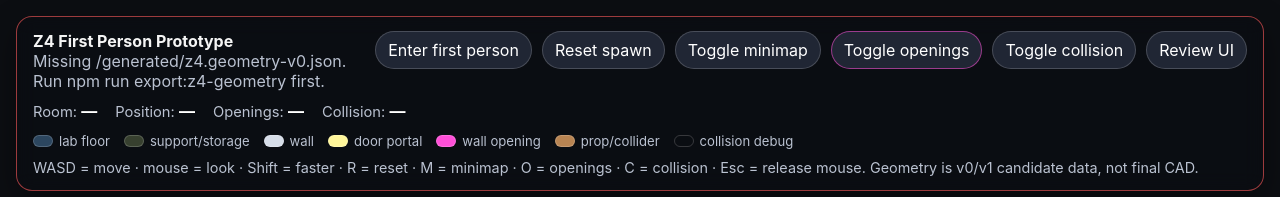
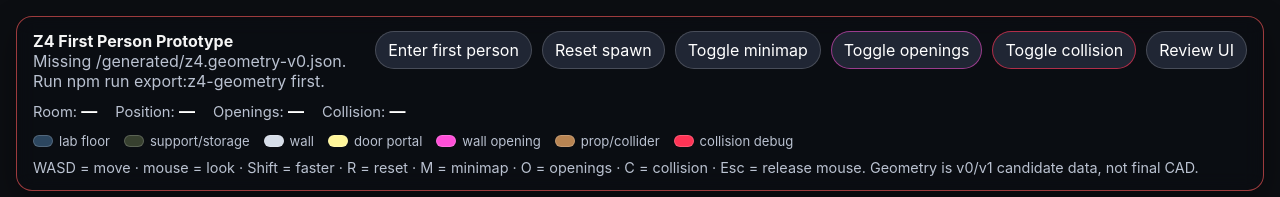
Before and after one commit to capstere/holiday, a website built with Vite: page z4.html in a window 1280 px wide. Shown: the top 197 px of the page. Built offline with nearby package versions, Linux system fonts and the light colour scheme; no server answers.

Commit message:
Style collision debug controls and legend

```diff
--- a/src/z4-viewer.css
+++ b/src/z4-viewer.css
@@ -106,6 +106,7 @@ body {
 .mat-door { background: #fff69a; }
 .mat-opening { background: #ff4fd8; }
 .mat-prop { background: #b88452; }
+.mat-collision { background: #ff3355; }
 
 .controls {
   display: flex;
@@ -134,6 +135,10 @@ a:hover {
 
 #toggle-openings {
   border-color: rgba(255, 79, 216, 0.55);
+}
+
+#toggle-collision {
+  border-color: rgba(255, 51, 85, 0.65);
 }
 
 .minimap-panel {
```
